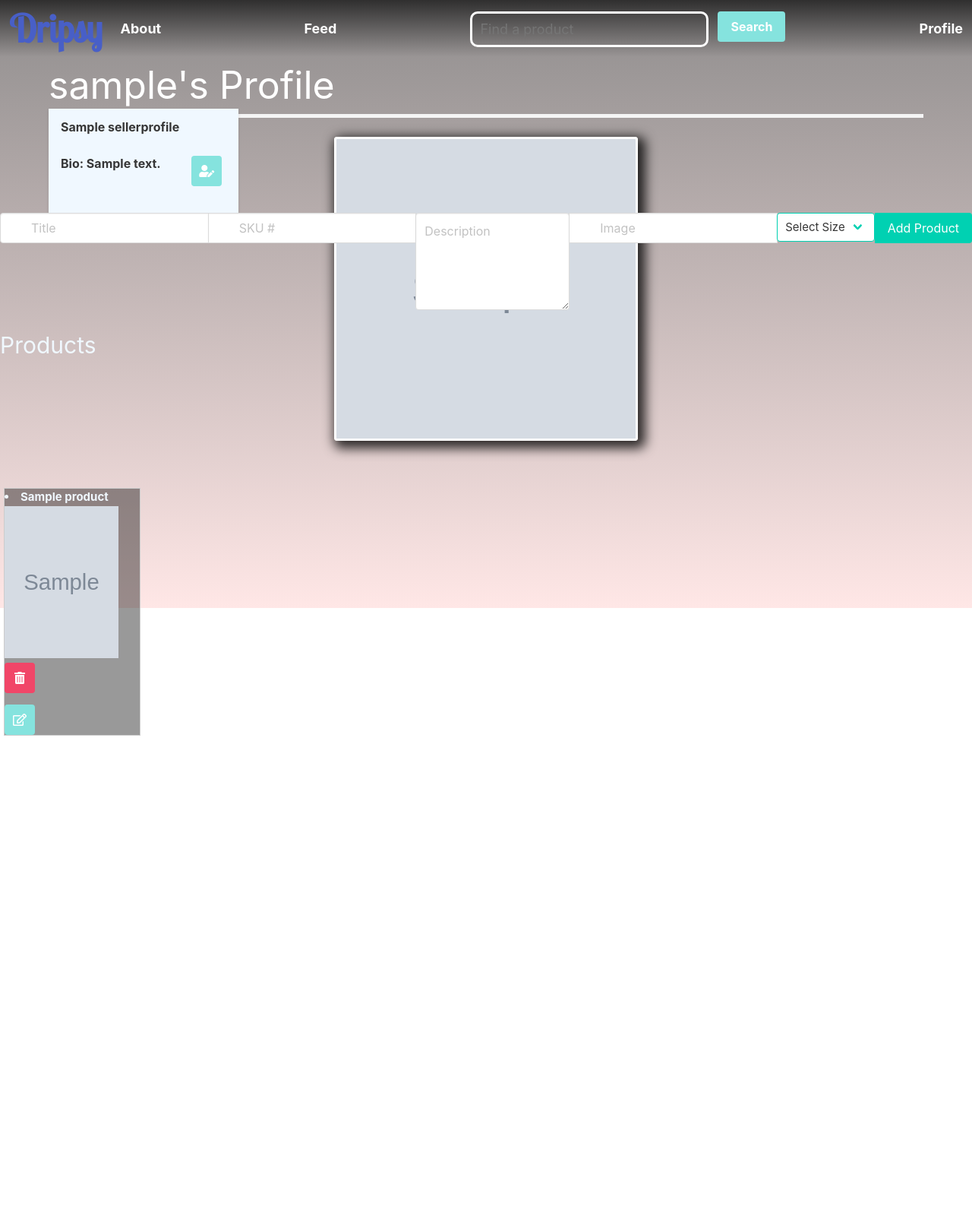
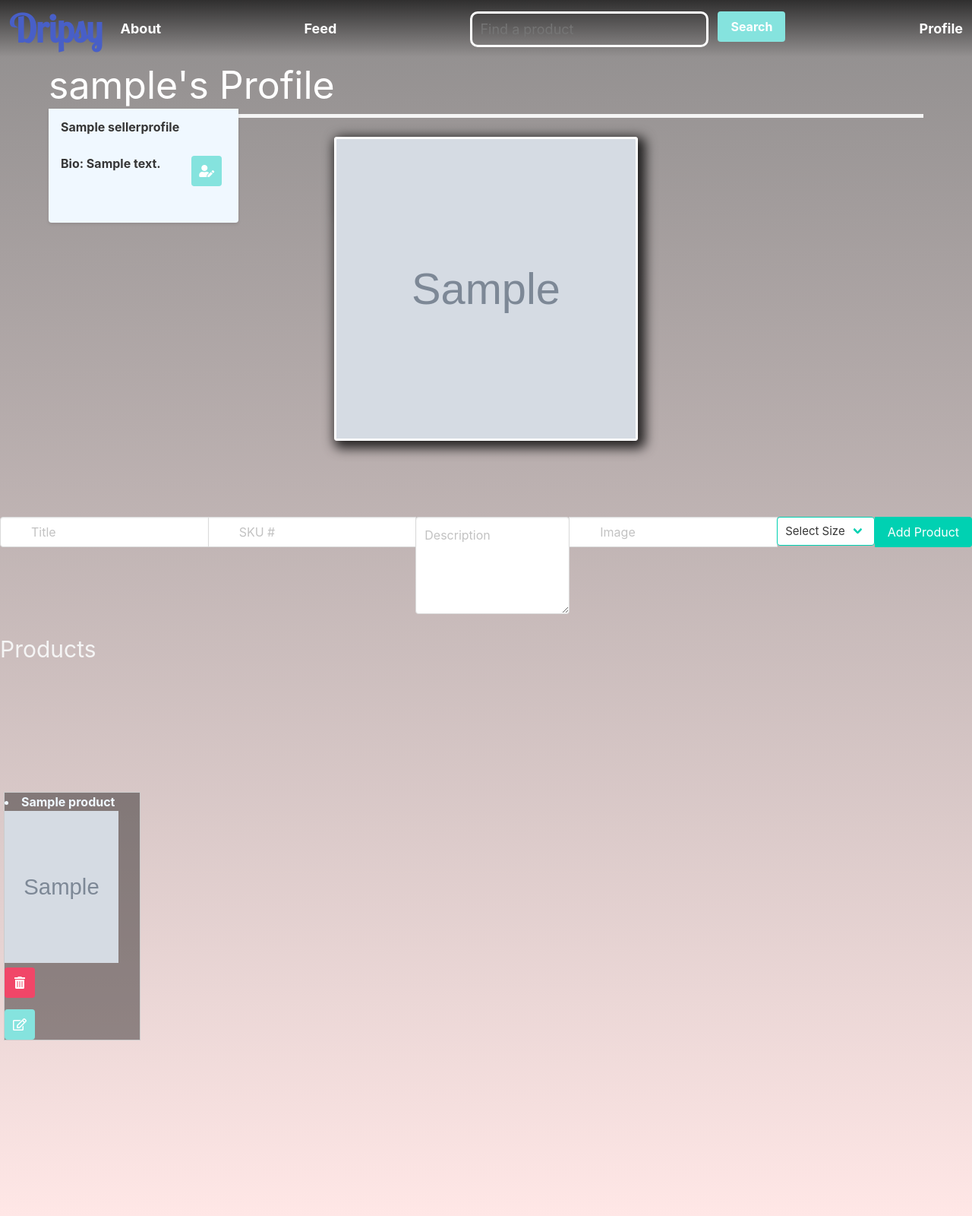
Before and after one commit to joshdaos/Dripsy, a Django app: page /profile/ in a window 1280 px wide. Shown: the whole page at 76% size. Before the commit the page ends 968 px from the top, so only its background shows below. Run offline with Django 3.2, Linux system fonts and the light colour scheme; a user stored in the database is signed in; tables that the repository leaves empty hold one stand-in row (values such as "Sample post"); grey boxes marked "Sample" are stand-in pictures; some libraries are stand-ins or nearby versions.

Commit message:
css problems

```diff
--- a/main_app/static/styles/main.css
+++ b/main_app/static/styles/main.css
@@ -7,10 +7,9 @@ body{
 		rgba(7, 2, 2, 0.45),
 		rgba(1140, 18, 10, 0.1)
 	  ), url("https://images.unsplash.com/photo-1482160549825-59d1b23cb208?ixid=MnwxMjA3fDB8MHxwaG90by1wYWdlfHx8fGVufDB8fHx8&ixlib=rb-1.2.1&auto=format&fit=crop&w=1500&q=80"); */
-    min-height: 100vh;
+    min-height: 200vh;
     background-repeat: no-repeat;
     background-size: 100% 100%;
-    /* background-color: #f8f5f1; */
     background: linear-gradient(
       rgba(7, 2, 2, 0.45),
       rgba(1140, 18, 10, 0.1)
@@ -19,10 +18,9 @@ body{
 }
 
 h1 {
-   color: white;
-    font-size: 50px;
-    /* background-color: rgba(0,0,0,0.4); */
-    width: 45vw;
+  color: white;
+  font-size: 50px;
+  width: 45vw;
 }
 
 .header__css {
@@ -101,9 +99,11 @@ h1 {
   height: 200px;
 }
 
-.product {
+#product__bar {
   font-size: 15px;
+  padding: 400px 0 0 0;
 }
+
 
 video {
   object-fit: cover;
--- a/main_app/templates/about.html
+++ b/main_app/templates/about.html
@@ -6,8 +6,9 @@
 <p class="about__content">
     Dripsy is all about connecting your outfits to the world. <br/>
     Whether it is a hat, bottom, or a top, this platform is to provide a avenue to sell your listings. <br/>
-    Also, to cultivate a social setting for buyers that have fashion asiprations.
-    If you're looking to explore unique pieces this is where to go.
+    We're connecting like-minded people to cultivate youthful fashion trends globally. <br/>
+    Bringing diversity in fashion together. <br/>
+    If you're looking to explore unique clothing this is where to go.
 </p>
 
 <p class="about__content">
--- a/main_app/templates/home.html
+++ b/main_app/templates/home.html
@@ -1,8 +1,8 @@
 {% extends 'base.html' %}
 {% block content %}
 <div class="home-container">
-    <h1 class="home" id="home">Dripsy</h1>
-        <p class="home__slogan">Where your fit is connected.</p>
+    <a href="/feed"><h1 class="home" id="home">Dripsy</h1></a>
+        <p class="home__slogan">Where diversity is connected.</p>
 <div class="video__content">
     <video playsinline autoplay muted loop>
         <source src="/static/videos/pexels-yaroslav-shuraev-7644379.mp4" type="video/mp4">
--- a/main_app/templates/profile_detail.html
+++ b/main_app/templates/profile_detail.html
@@ -29,11 +29,11 @@
     </div>
 </div>
 
-<div class="product">
+<div class="product__bar">
     <!-- <h3>Products</h3> -->
     <form class="mb-5" action="{% url 'product_create' profile.pk %}" method="post">
         {% csrf_token %}
-        <div class="field has-addons has-addons-centered">
+        <div class="field has-addons has-addons-centered" id="product__bar">
           <div class="control has-icons-left has-icons-right">
             <input
               class="input"
```
